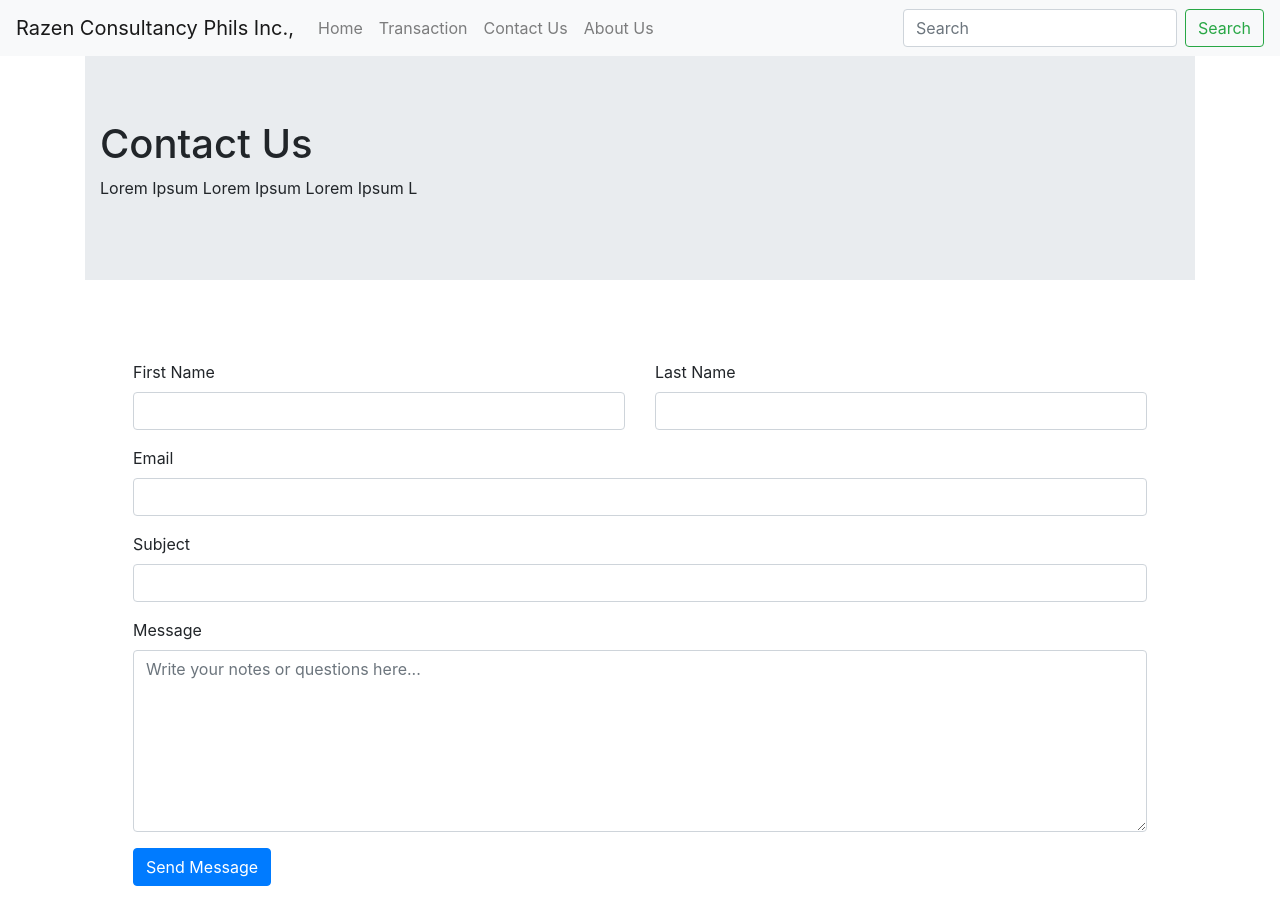
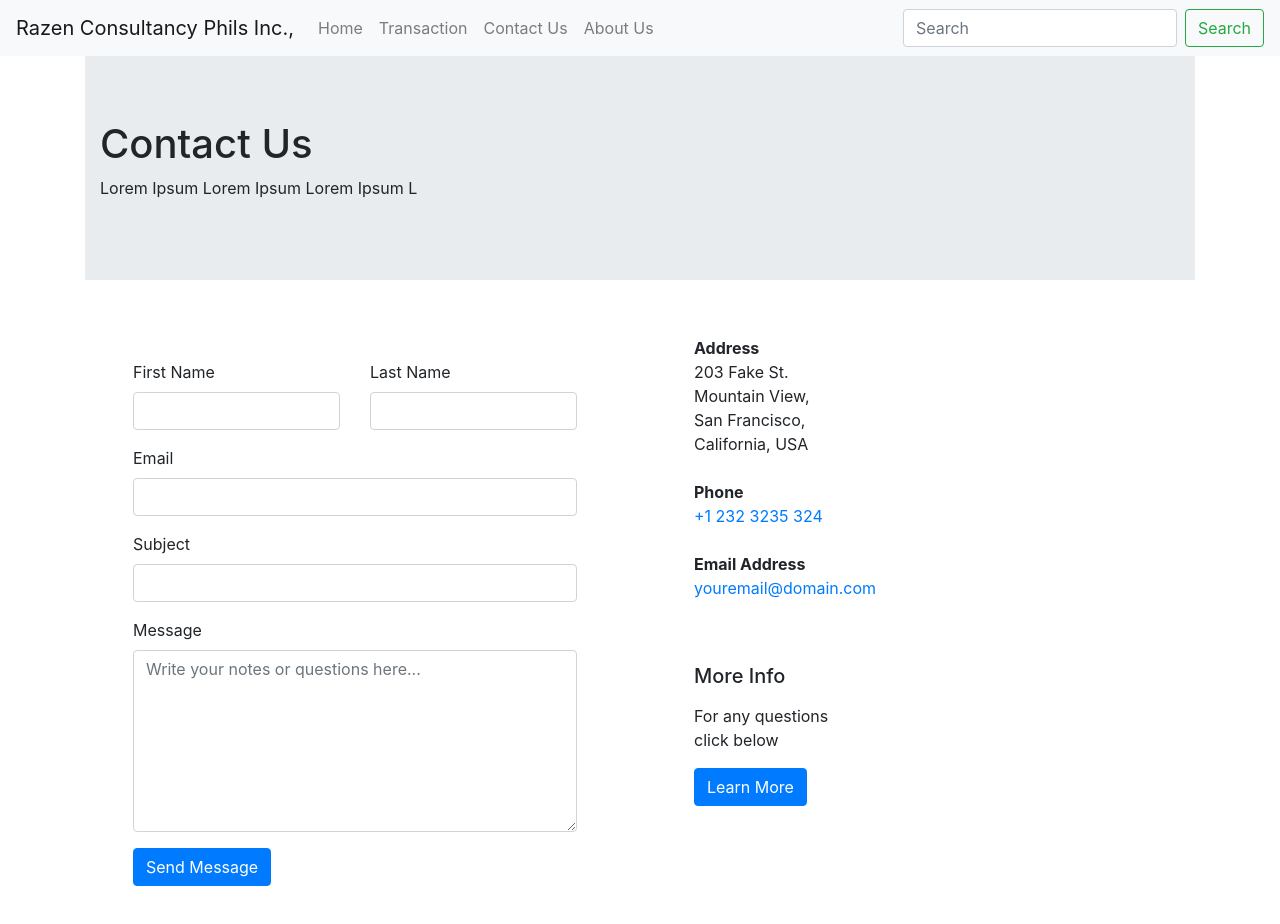
Before and after one commit to stephenbowie/rayzen, a React (Create React App) app: page /contact in a window 1280 px wide. Shown: the top 924 px of the page. Built offline with nearby package versions, Linux system fonts and the light colour scheme.

Commit message:
Edit about us and contact us page

```diff
--- a/src/components/About.jsx
+++ b/src/components/About.jsx
@@ -19,12 +19,14 @@ export default class About extends Component {
             <br/>
             <Row>
               <Col>
-                <Image src="./assets/asd.jpg" className="roundedCircle resize" />
+                <Image src="./assets/asd.jpg" className="resize" roundedCircle />
+                <br />
                 <h2>Zeny Abad</h2>
                 <p>Lorem ipsum dolor sit amet,</p>
               </Col>
               <Col>
-                <Image src="./assets/asd.jpg" className="roundedCircle resize" />
+                <Image src="./assets/asd.jpg" className="resize" roundedCircle />
+                <br />
                 <h2>Raymund Abad</h2>
                 <p>tatay tatay tatay tatay </p>
               </Col>
--- a/src/components/Contact.jsx
+++ b/src/components/Contact.jsx
@@ -1,6 +1,6 @@
 import React, { Component } from "react";
 import { MyJumbotron } from "./custombootstrapcomponents/MyJumbotron";
-
+import {Col, Row} from 'react-bootstrap';
 
 export default class Contact extends Component {
 
@@ -11,6 +11,8 @@ export default class Contact extends Component {
               header="Contact Us"
               body="Lorem Ipsum Lorem Ipsum Lorem Ipsum L"
             />
+          <Row>
+          <Col>
           <form action="#" class="p-5 bg-white">
               <div class="row form-group">
                 <div class="col-md-6 mb-3 mb-md-0">
@@ -51,7 +53,33 @@ export default class Contact extends Component {
                 </div>
               </div>
             </form>
+            </Col>
+            <Col>
+            <div class="col-md-5">
+
+            <div class="p-4 mb-3 bg-white">
+              <p class="mb-0 font-weight-bold">Address</p>
+              <p class="mb-4">203 Fake St. Mountain View, San Francisco, California, USA</p>
+
+              <p class="mb-0 font-weight-bold">Phone</p>
+              <p class="mb-4"><a href="#">+1 232 3235 324</a></p>
+
+              <p class="mb-0 font-weight-bold">Email Address</p>
+              <p class="mb-0"><a href="#">youremail@domain.com</a></p>
+
+            </div>
+
+            <div class="p-4 mb-3 bg-white">
+              <h3 class="h5 text-black mb-3">More Info</h3>
+              <p>For any questions click below</p>
+              <p><a href="#" class="btn btn-primary btn-md text-white">Learn More</a></p>
+            </div>
+
+            </div>
+            </Col>
+            </Row>
         </div>
+
       )
 
   }
```
